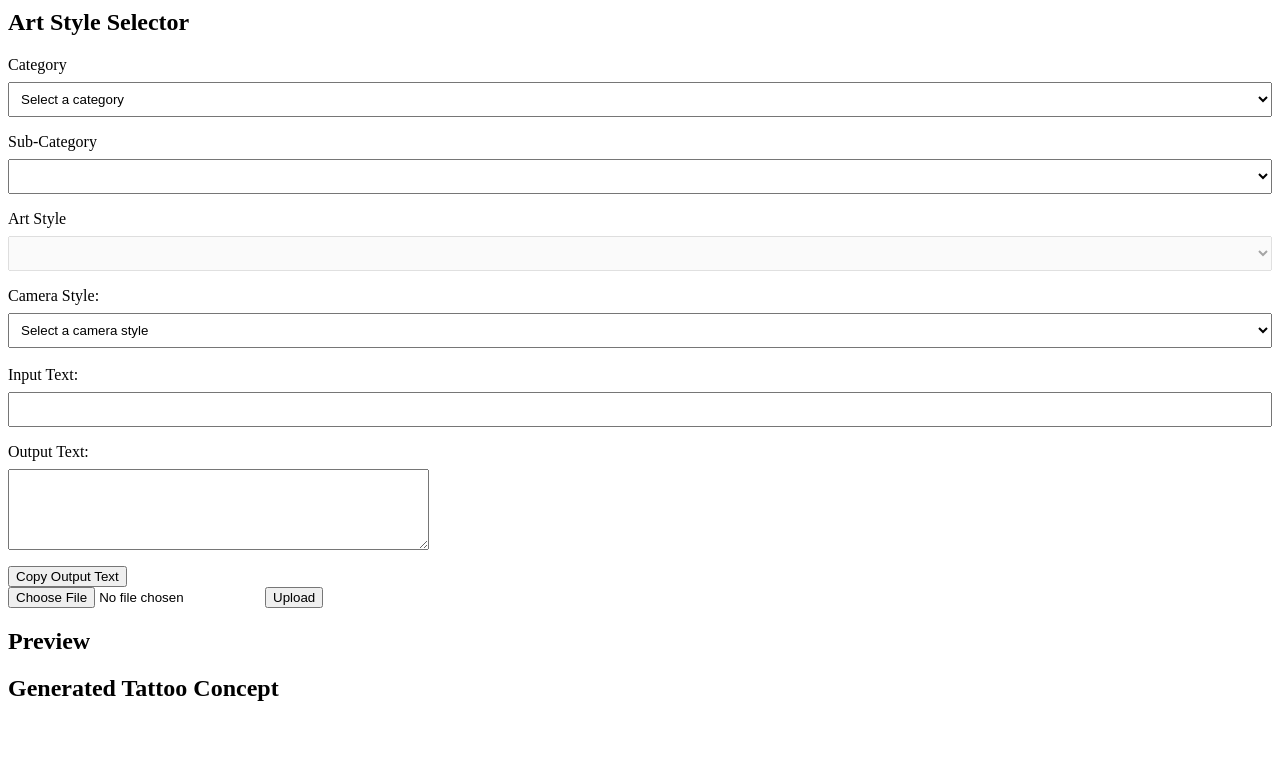
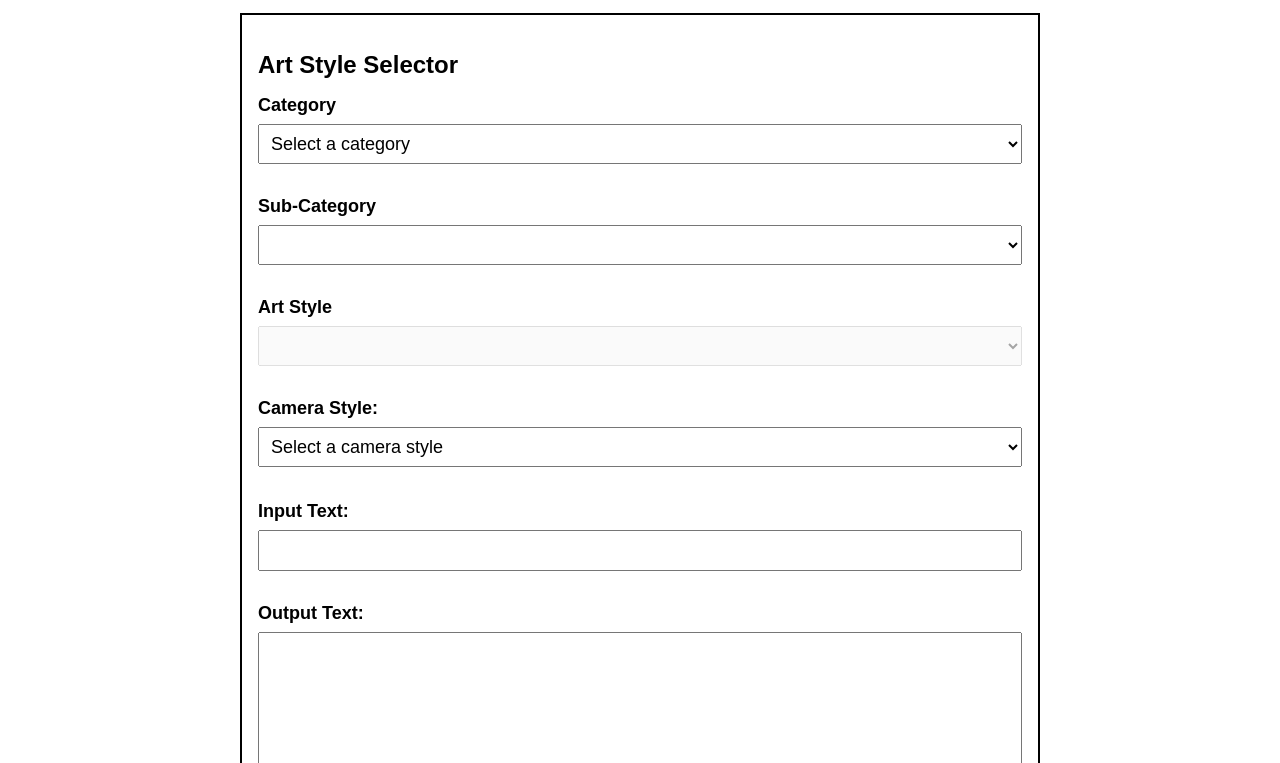
Before and after one commit to JWillisK/Stylin, a plain HTML site: page index.html in a window 1280 px wide. Shown: the part 95-858 px from the top of the page. Before the commit the page ends 817 px from the top, so only its background shows below. Drawn offline with nearby package versions, Linux system fonts and the light colour scheme.

Commit message:
Update style.css

```diff
--- a/style.css
+++ b/style.css
@@ -1,3 +1,96 @@
+body {
+  font-family: Arial, sans-serif;
+  max-width: 800px;
+  margin: 0 auto;
+  padding: 1rem;
+  text-align: center;
+}
+
+button {
+  background-color: #007bff;
+  border: none;
+  color: white;
+  padding: 0.5rem 1rem;
+  text-align: center;
+  text-decoration: none;
+  display: inline-block;
+  font-size: 16px;
+  margin: 4px 2px;
+  cursor: pointer;
+}
+
+button:hover {
+  background-color: #0056b3;
+}
+
+#style-selector {
+  border: 2px solid #000;
+  padding: 1rem;
+  margin-bottom: 1rem;
+  text-align: left;
+}
+
+#style-selector h2 {
+  font-family: "Gothic A1", sans-serif;
+  font-weight: bold;
+  font-size: 24px;
+  margin-bottom: 1rem;
+}
+
+#style-selector label {
+  font-family: "Gothic A1", sans-serif;
+  font-size: 18px;
+  font-weight: bold;
+  margin-bottom: 0.5rem;
+  display: block;
+}
+
+#style-selector select {
+  font-family: "Gothic A1", sans-serif;
+  font-size: 18px;
+  padding: 0.5rem;
+  width: 100%;
+  margin-bottom: 1rem;
+}
+
+#style-selector input[type="text"] {
+  font-family: "Gothic A1", sans-serif;
+  font-size: 18px;
+  padding: 0.5rem;
+  width: 100%;
+  margin-bottom: 1rem;
+}
+
+#style-selector textarea {
+  font-family: "Gothic A1", sans-serif;
+  font-size: 18px;
+  padding: 0.5rem;
+  width: 100%;
+  margin-bottom: 1rem;
+  resize: none;
+  height: 150px;
+}
+
+#copy-btn {
+  font-family: "Gothic A1", sans-serif;
+  font-size: 18px;
+  background-color: #007bff;
+  border: none;
+  color: white;
+  padding: 0.5rem 1rem;
+  text-align: center;
+  text-decoration: none;
+  display: inline-block;
+  margin-top: 1rem;
+  cursor: pointer;
+}
+
+#copy-btn:hover {
+  background-color: #0056b3;
+}
+
+
+
         .container {
             width: 40%;
             margin: 0 auto;
```
